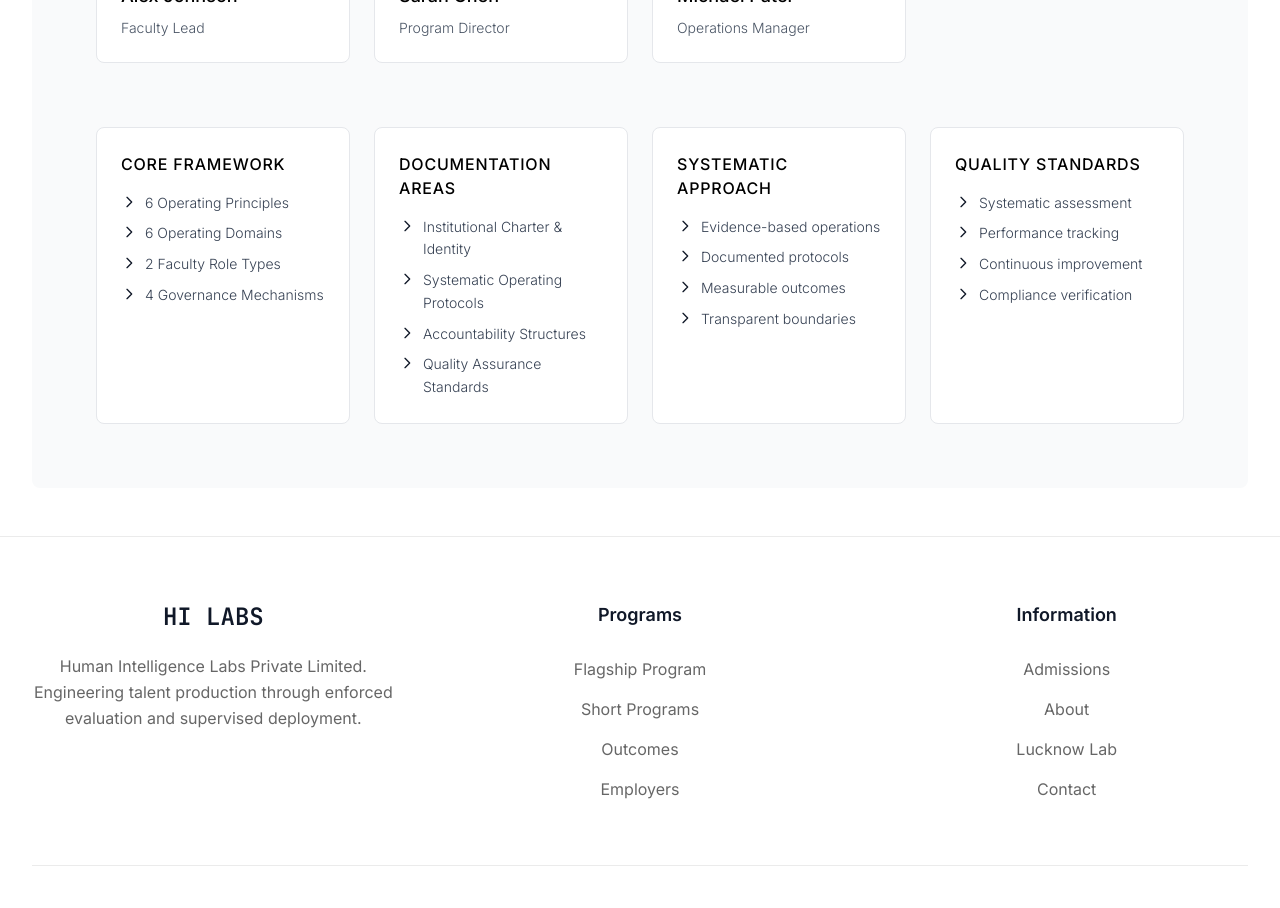
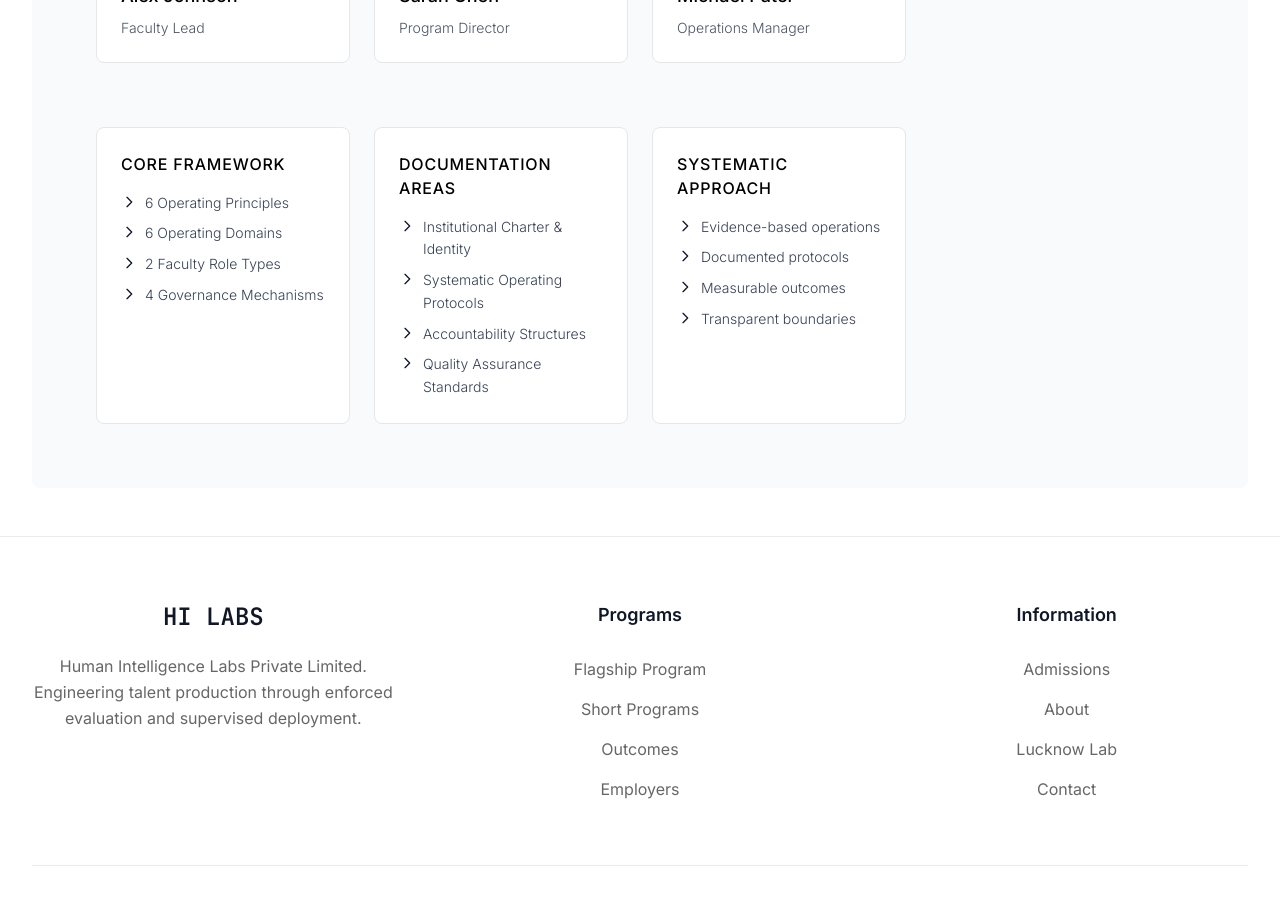
Before and after one commit to atk-fawrit/fws-hilabs-website, a Next.js app: page /about in a window 1280 px wide. Shown: the part 2700-3608 px from the top of the page. Built offline with nearby package versions, Linux system fonts and the light colour scheme.

Commit message:
Remove Quality Standards card from About page

```diff
--- a/src/features/about/AboutPage.tsx
+++ b/src/features/about/AboutPage.tsx
@@ -210,15 +210,6 @@ function QuickReferenceSection() {
         'Measurable outcomes',
         'Transparent boundaries'
       ]
-    },
-    {
-      title: 'Quality Standards',
-      items: [
-        'Systematic assessment',
-        'Performance tracking',
-        'Continuous improvement',
-        'Compliance verification'
-      ]
     }
   ];
 
```
